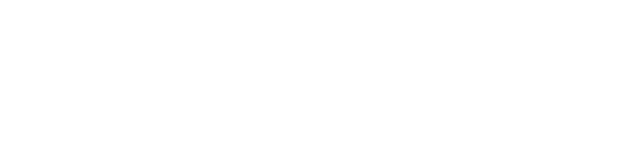
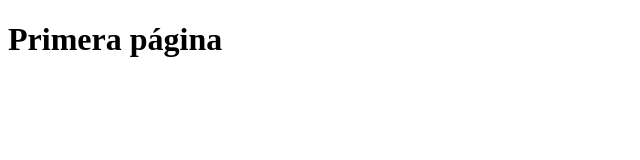
Before and after one commit to ElvisDavis/primerproyecto, a plain HTML site: page index.html in a window 1280 px wide. Shown: the whole page, without its empty margins (0-640 px from the left). Drawn offline with Linux system fonts and the light colour scheme.

Commit message:
Añadiendo el titulo y estructura html5

```diff
--- a/index.html
+++ b/index.html
@@ -1,9 +1,14 @@
 <!DOCTYPE html>
-<html>
-    <head>
+<html lang="es">
+<head>
+    <meta charset="UTF-8">
+    <meta name="viewport" content="width=device-width, initial-scale=1.0">
+    <title>Primera Web</title>
+</head>
+<body>
+    <!--Comentarios todo nuestro proyecto debe estar comentado
+    sino, se descontar 1 punto de la nota final -->
+    <h1>Primera página</h1>
 
-    </head>
-    <body>
-
-    </body>
+</body>
 </html>
```
